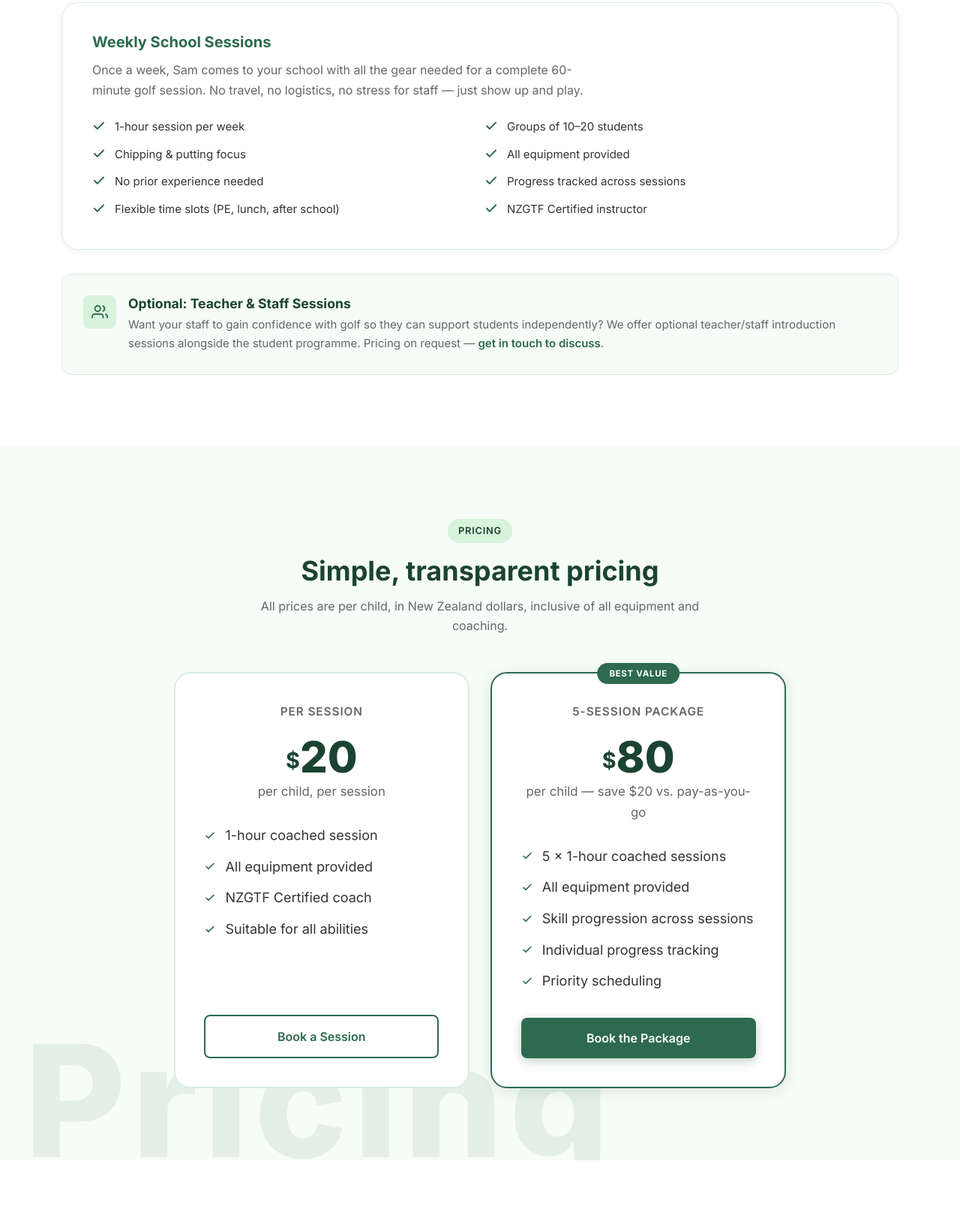
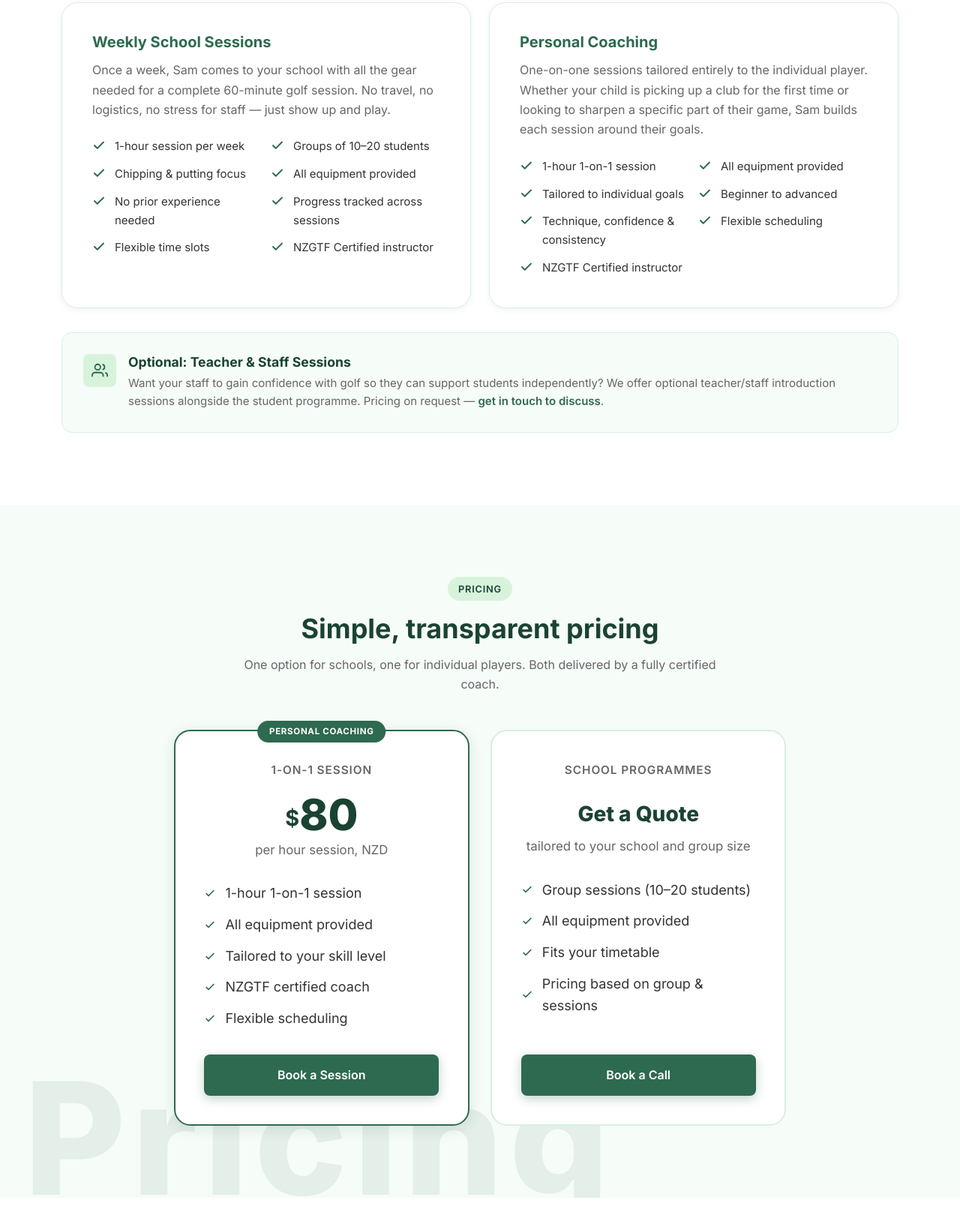
Before and after one commit to chookwebdesign/gogolf, a plain HTML site: page programmes.html in a window 1280 px wide. Shown: the part 427-2051 px from the top of the page at 75% size. Drawn offline with Linux system fonts and the light colour scheme.

Commit message:
Remove school-focused language and update pricing, programmes, and FAQ content
Co-Authored-By: Claude Sonnet 4.6 <noreply@anthropic.com>

```diff
--- a/css/styles.css
+++ b/css/styles.css
@@ -676,10 +676,15 @@ p { max-width: 65ch; }
 /* ============================================================
    PROGRAMMES PAGE
    ============================================================ */
+.programme-cards-grid {
+  display: grid; grid-template-columns: 1fr; gap: 1.5rem; margin-bottom: 2rem;
+}
+@media (min-width: 768px) { .programme-cards-grid { grid-template-columns: repeat(2, 1fr); } }
+
 .programme-card {
   background: #fff; border: 1px solid var(--border);
   border-radius: var(--radius-lg); padding: 2.5rem;
-  box-shadow: var(--shadow-sm); margin-bottom: 2rem;
+  box-shadow: var(--shadow-sm); margin-bottom: 0;
 }
 .programme-card h3 {
   margin-bottom: .75rem; color: var(--primary); font-size: 1.25rem;
--- a/programmes.html
+++ b/programmes.html
@@ -93,14 +93,15 @@
     <div class="container">
       <div class="section-header fade-up">
         <span class="tag">Our Programme</span>
-        <h2 id="programme-heading">School Golf Programme</h2>
+        <h2 id="programme-heading">What We Offer</h2>
         <p>A structured weekly programme built around the fundamentals that give beginners the fastest results — and the most fun.</p>
       </div>
 
-      <div class="programme-card fade-up">
+      <div class="programme-cards-grid fade-up">
+
+        <div class="programme-card">
           <h3>Weekly School Sessions</h3>
           <p>Once a week, Sam comes to your school with all the gear needed for a complete 60-minute golf session. No travel, no logistics, no stress for staff — just show up and play.</p>
-
           <div class="programme-features">
             <div class="feature-item">
               <svg xmlns="http://www.w3.org/2000/svg" width="18" height="18" fill="none" stroke="currentColor" stroke-width="2.5" stroke-linecap="round" stroke-linejoin="round" viewBox="0 0 24 24" aria-hidden="true"><polyline points="20 6 9 17 4 12"/></svg>
@@ -128,13 +129,50 @@
             </div>
             <div class="feature-item">
               <svg xmlns="http://www.w3.org/2000/svg" width="18" height="18" fill="none" stroke="currentColor" stroke-width="2.5" stroke-linecap="round" stroke-linejoin="round" viewBox="0 0 24 24" aria-hidden="true"><polyline points="20 6 9 17 4 12"/></svg>
-            Flexible time slots (PE, lunch, after school)
+              Flexible time slots
             </div>
             <div class="feature-item">
               <svg xmlns="http://www.w3.org/2000/svg" width="18" height="18" fill="none" stroke="currentColor" stroke-width="2.5" stroke-linecap="round" stroke-linejoin="round" viewBox="0 0 24 24" aria-hidden="true"><polyline points="20 6 9 17 4 12"/></svg>
               NZGTF Certified instructor
             </div>
           </div>
+        </div>
+
+        <div class="programme-card">
+          <h3>Personal Coaching</h3>
+          <p>One-on-one sessions tailored entirely to the individual player. Whether your child is picking up a club for the first time or looking to sharpen a specific part of their game, Sam builds each session around their goals.</p>
+          <div class="programme-features">
+            <div class="feature-item">
+              <svg xmlns="http://www.w3.org/2000/svg" width="18" height="18" fill="none" stroke="currentColor" stroke-width="2.5" stroke-linecap="round" stroke-linejoin="round" viewBox="0 0 24 24" aria-hidden="true"><polyline points="20 6 9 17 4 12"/></svg>
+              1-hour 1-on-1 session
+            </div>
+            <div class="feature-item">
+              <svg xmlns="http://www.w3.org/2000/svg" width="18" height="18" fill="none" stroke="currentColor" stroke-width="2.5" stroke-linecap="round" stroke-linejoin="round" viewBox="0 0 24 24" aria-hidden="true"><polyline points="20 6 9 17 4 12"/></svg>
+              All equipment provided
+            </div>
+            <div class="feature-item">
+              <svg xmlns="http://www.w3.org/2000/svg" width="18" height="18" fill="none" stroke="currentColor" stroke-width="2.5" stroke-linecap="round" stroke-linejoin="round" viewBox="0 0 24 24" aria-hidden="true"><polyline points="20 6 9 17 4 12"/></svg>
+              Tailored to individual goals
+            </div>
+            <div class="feature-item">
+              <svg xmlns="http://www.w3.org/2000/svg" width="18" height="18" fill="none" stroke="currentColor" stroke-width="2.5" stroke-linecap="round" stroke-linejoin="round" viewBox="0 0 24 24" aria-hidden="true"><polyline points="20 6 9 17 4 12"/></svg>
+              Beginner to advanced
+            </div>
+            <div class="feature-item">
+              <svg xmlns="http://www.w3.org/2000/svg" width="18" height="18" fill="none" stroke="currentColor" stroke-width="2.5" stroke-linecap="round" stroke-linejoin="round" viewBox="0 0 24 24" aria-hidden="true"><polyline points="20 6 9 17 4 12"/></svg>
+              Technique, confidence &amp; consistency
+            </div>
+            <div class="feature-item">
+              <svg xmlns="http://www.w3.org/2000/svg" width="18" height="18" fill="none" stroke="currentColor" stroke-width="2.5" stroke-linecap="round" stroke-linejoin="round" viewBox="0 0 24 24" aria-hidden="true"><polyline points="20 6 9 17 4 12"/></svg>
+              Flexible scheduling
+            </div>
+            <div class="feature-item">
+              <svg xmlns="http://www.w3.org/2000/svg" width="18" height="18" fill="none" stroke="currentColor" stroke-width="2.5" stroke-linecap="round" stroke-linejoin="round" viewBox="0 0 24 24" aria-hidden="true"><polyline points="20 6 9 17 4 12"/></svg>
+              NZGTF Certified instructor
+            </div>
+          </div>
+        </div>
+
       </div>
 
       <!-- Add-on: Teacher sessions -->
@@ -157,21 +195,23 @@
       <div class="section-header fade-up">
         <span class="tag">Pricing</span>
         <h2 id="pricing-heading">Simple, transparent pricing</h2>
-        <p>All prices are per child, in New Zealand dollars, inclusive of all equipment and coaching.</p>
+        <p>One option for schools, one for individual players. Both delivered by a fully certified coach.</p>
       </div>
 
       <div class="pricing-grid stagger">
-        <!-- Single session -->
-        <div class="pricing-card">
-          <p class="pricing-label">Per Session</p>
+
+        <!-- Personal coaching -->
+        <div class="pricing-card featured" aria-label="Personal coaching">
+          <div class="pricing-badge">Personal Coaching</div>
+          <p class="pricing-label">1-on-1 Session</p>
           <div class="pricing-price">
-            <span class="currency">$</span><span class="amount">20</span>
+            <span class="currency">$</span><span class="amount">80</span>
           </div>
-          <p class="pricing-sub">per child, per session</p>
-          <ul class="pricing-features" aria-label="Included in per-session pricing">
+          <p class="pricing-sub">per hour session, NZD</p>
+          <ul class="pricing-features" aria-label="Included in personal coaching">
             <li>
               <svg xmlns="http://www.w3.org/2000/svg" width="16" height="16" fill="none" stroke="currentColor" stroke-width="2.5" viewBox="0 0 24 24" aria-hidden="true"><polyline points="20 6 9 17 4 12"/></svg>
-              1-hour coached session
+              1-hour 1-on-1 session
             </li>
             <li>
               <svg xmlns="http://www.w3.org/2000/svg" width="16" height="16" fill="none" stroke="currentColor" stroke-width="2.5" viewBox="0 0 24 24" aria-hidden="true"><polyline points="20 6 9 17 4 12"/></svg>
@@ -179,28 +219,31 @@
             </li>
             <li>
               <svg xmlns="http://www.w3.org/2000/svg" width="16" height="16" fill="none" stroke="currentColor" stroke-width="2.5" viewBox="0 0 24 24" aria-hidden="true"><polyline points="20 6 9 17 4 12"/></svg>
-              NZGTF Certified coach
+              Tailored to your skill level
             </li>
             <li>
               <svg xmlns="http://www.w3.org/2000/svg" width="16" height="16" fill="none" stroke="currentColor" stroke-width="2.5" viewBox="0 0 24 24" aria-hidden="true"><polyline points="20 6 9 17 4 12"/></svg>
-              Suitable for all abilities
+              NZGTF certified coach
+            </li>
+            <li>
+              <svg xmlns="http://www.w3.org/2000/svg" width="16" height="16" fill="none" stroke="currentColor" stroke-width="2.5" viewBox="0 0 24 24" aria-hidden="true"><polyline points="20 6 9 17 4 12"/></svg>
+              Flexible scheduling
             </li>
           </ul>
-          <a href="contact.html" class="btn btn-outline btn-full">Book a Session</a>
+          <a href="contact.html" class="btn btn-primary btn-full">Book a Session</a>
         </div>
 
-        <!-- 5-session package -->
-        <div class="pricing-card featured" aria-label="Best value option">
-          <div class="pricing-badge" aria-label="Best value">Best Value</div>
-          <p class="pricing-label">5-Session Package</p>
-          <div class="pricing-price">
-            <span class="currency">$</span><span class="amount">80</span>
+        <!-- School programmes -->
+        <div class="pricing-card">
+          <p class="pricing-label">School Programmes</p>
+          <div class="pricing-price" style="font-size:2rem;align-items:center;">
+            <span style="font-size:1.75rem;font-weight:800;color:var(--primary-dark);">Get a Quote</span>
           </div>
-          <p class="pricing-sub">per child — save $20 vs. pay-as-you-go</p>
-          <ul class="pricing-features" aria-label="Included in 5-session package">
+          <p class="pricing-sub">tailored to your school and group size</p>
+          <ul class="pricing-features" aria-label="Included in school programmes">
             <li>
               <svg xmlns="http://www.w3.org/2000/svg" width="16" height="16" fill="none" stroke="currentColor" stroke-width="2.5" viewBox="0 0 24 24" aria-hidden="true"><polyline points="20 6 9 17 4 12"/></svg>
-              5 × 1-hour coached sessions
+              Group sessions (10–20 students)
             </li>
             <li>
               <svg xmlns="http://www.w3.org/2000/svg" width="16" height="16" fill="none" stroke="currentColor" stroke-width="2.5" viewBox="0 0 24 24" aria-hidden="true"><polyline points="20 6 9 17 4 12"/></svg>
@@ -208,19 +251,16 @@
             </li>
             <li>
               <svg xmlns="http://www.w3.org/2000/svg" width="16" height="16" fill="none" stroke="currentColor" stroke-width="2.5" viewBox="0 0 24 24" aria-hidden="true"><polyline points="20 6 9 17 4 12"/></svg>
-              Skill progression across sessions
+              Fits your timetable
             </li>
             <li>
               <svg xmlns="http://www.w3.org/2000/svg" width="16" height="16" fill="none" stroke="currentColor" stroke-width="2.5" viewBox="0 0 24 24" aria-hidden="true"><polyline points="20 6 9 17 4 12"/></svg>
-              Individual progress tracking
-            </li>
-            <li>
-              <svg xmlns="http://www.w3.org/2000/svg" width="16" height="16" fill="none" stroke="currentColor" stroke-width="2.5" viewBox="0 0 24 24" aria-hidden="true"><polyline points="20 6 9 17 4 12"/></svg>
-              Priority scheduling
+              Pricing based on group &amp; sessions
             </li>
           </ul>
-          <a href="contact.html" class="btn btn-primary btn-full">Book the Package</a>
+          <a href="contact.html" class="btn btn-primary btn-full">Book a Call</a>
         </div>
+
       </div>
 
     </div>
@@ -240,48 +280,48 @@
 
         <div class="faq-item" role="listitem">
           <button class="faq-question" aria-expanded="false" aria-controls="faq2">
-            What ages are the programmes suitable for?
+            What ages are suitable for coaching?
             <span class="faq-icon" aria-hidden="true"></span>
           </button>
           <div class="faq-answer" id="faq2" role="region">
             <div class="faq-answer-inner">
-              <p>Our school programmes are designed primarily for primary and intermediate school students (ages 5–13). Sessions are skill-level based, not age-based, so mixed-ability groups work well. Contact us to discuss your specific group.</p>
+              <p>Coaching is open to juniors of all ages. Sessions are skill-level based rather than age-based, so complete beginners and those with some experience are both welcome. Get in touch to discuss what's right for your player.</p>
             </div>
           </div>
         </div>
 
         <div class="faq-item" role="listitem">
           <button class="faq-question" aria-expanded="false" aria-controls="faq3">
-            What happens if it rains or the weather is bad?
+            What happens if the weather is bad?
             <span class="faq-icon" aria-hidden="true"></span>
           </button>
           <div class="faq-answer" id="faq3" role="region">
             <div class="faq-answer-inner">
-              <p>Light rain isn't necessarily a problem — real golfers play in all conditions! For heavier rain or unsafe weather, we'll work with your school to reschedule or move the session to an indoor space if available (a hall works well for putting and short games). We'll always communicate in advance if a session needs to change.</p>
+              <p>Light rain isn't necessarily a problem — real golfers play in all conditions! For heavier rain or unsafe weather, we'll reschedule or adapt the session to an indoor space if available. We'll always communicate in advance if anything needs to change.</p>
             </div>
           </div>
         </div>
 
         <div class="faq-item" role="listitem">
           <button class="faq-question" aria-expanded="false" aria-controls="faq4">
-            Does our school need a golf course or special facility?
+            Do I need access to a golf course?
             <span class="faq-icon" aria-hidden="true"></span>
           </button>
           <div class="faq-answer" id="faq4" role="region">
             <div class="faq-answer-inner">
-              <p>No. Sessions are designed to run on your school's existing outdoor space — a field, court, or open grassed area is perfect. We set up temporary targets and equipment as part of our setup. If you have an indoor hall, that can work for certain activities too.</p>
+              <p>No. Sessions can be run on any open grassed area — a park, field, or backyard works perfectly for chipping and putting. All equipment is provided, so there's nothing you need to organise in advance.</p>
             </div>
           </div>
         </div>
 
         <div class="faq-item" role="listitem">
           <button class="faq-question" aria-expanded="false" aria-controls="faq5">
-            How do we pay — is it per child, or does the school pay a flat rate?
+            How does payment work?
             <span class="faq-icon" aria-hidden="true"></span>
           </button>
           <div class="faq-answer" id="faq5" role="region">
             <div class="faq-answer-inner">
-              <p>Pricing is per child. Schools can be invoiced directly, or parents can pay individually — whichever is easier for your administration. We're flexible. Get in touch and we'll work out the simplest arrangement for your school.</p>
+              <p>Pricing is per session or per programme — whichever suits you best. Get in touch and we'll find the simplest arrangement for your situation.</p>
             </div>
           </div>
         </div>
```
Also changed, not shown: contact.html (+8 -17 lines), index.html (+19 -28 lines). Lines whose indentation alone changed are shown as unchanged.
